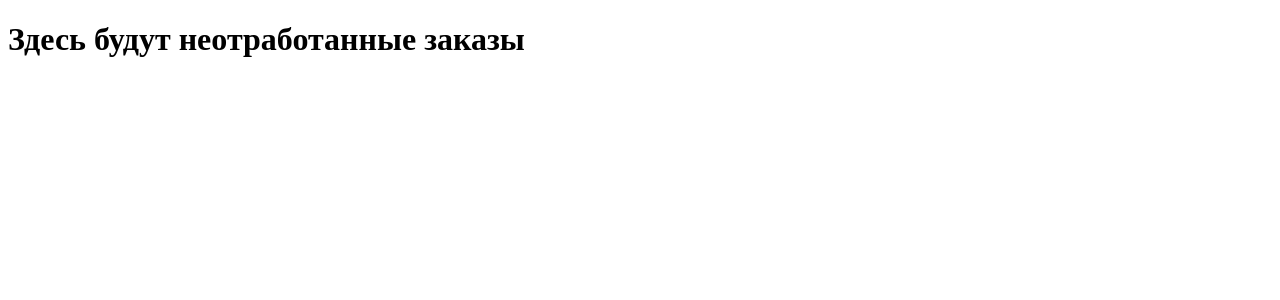
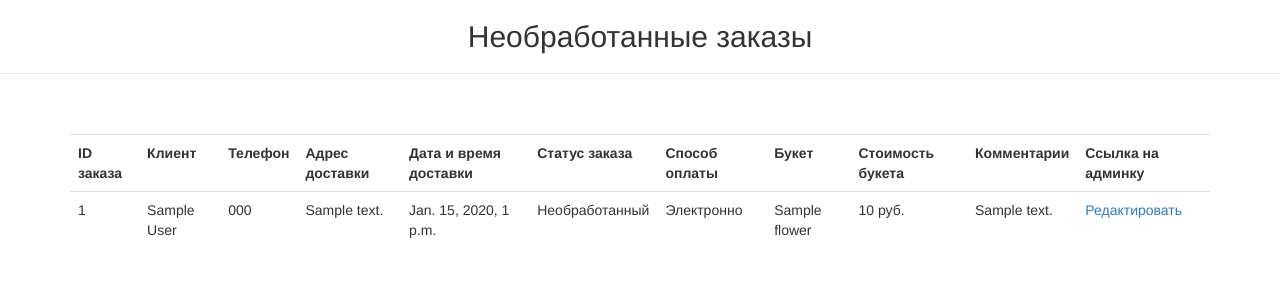
Before and after one commit to MaksAnikeev/Flower_shop_bot, a Django app: page / in a window 1280 px wide. Shown: the top 300 px of the page. Run offline with Django 4.2, Linux system fonts and the light colour scheme; tables that the repository leaves empty hold one stand-in row (values such as "Sample post"); parts of the project's set-up code (start-up, migrations or seed data) failed here and were passed over; some libraries are stand-ins or nearby versions.

Commit message:
Create site page

```diff
--- a/flower_shop/views.py
+++ b/flower_shop/views.py
@@ -5,8 +5,25 @@ from .models import FlowersBunch, CategoryPrice, Reason, Order
 from random import choice
 
 def index_page(request):
-    context = {}
-    return render(request, 'index.html', context)
+    orders = Order.objects.filter(order_status='raw_order')
+    orders_params = [
+                {
+                    'id': order.id,
+                    'firstname': order.firstname,
+                    'lastname': order.lastname,
+                    'phonenumber': order.phonenumber,
+                    'address': order.address,
+                    'delivered_at': order.delivered_at,
+                    'order_status': order.get_order_status_display(),
+                    'payment': order.get_method_payment_display(),
+                    'order_price': order.bunch.price,
+                    'bunch_name': order.bunch.name,
+                    'comment': order.comment,
+                }
+                for order in orders]
+
+    context = {'order_params': orders_params}
+    return render(request, template_name='index.html', context=context)
 
 
 @csrf_exempt
--- a/templates/index.html
+++ b/templates/index.html
@@ -1,9 +1,77 @@
-<!DOCTYPE html>
-<html>
+<!doctype html>{% load static %}
+<html lang="ru">
 <head>
-  <title>Заказы</title>
+  <meta charset="utf-8">
+  <meta name="viewport" content="width=device-width, initial-scale=1, shrink-to-fit=no">
+
+  <link rel="icon" href="{% static 'icon1.png' %}" type="image/x-icon">
+
+  <title>Необработанные заказы</title>
+
+  <link rel="stylesheet" href="https://stackpath.bootstrapcdn.com/bootstrap/3.4.1/css/bootstrap.min.css" integrity="sha384-HSMxcRTRxnN+Bdg0JdbxYKrThecOKuH5zCYotlSAcp1+c8xmyTe9GYg1l9a69psu" crossorigin="anonymous">
 </head>
 <body>
-  <h1>Здесь будут неотработанные заказы</h1>
+  <center>
+    <h2>Необработанные заказы</h2>
+  </center>
+
+  <style type="text/css">
+  details {
+  font: 12px "Open Sans", Calibri, sans-serif;
+  width: 200px;
+  }
+
+  details > summary {
+    padding: 2px 6px;
+    width: 15em;
+    background-color: #ddd;
+    border: none;
+    box-shadow: 3px 3px 4px black;
+    cursor: pointer;
+    list-style: none;
+  }
+  </style>
+
+
+  <hr/>
+  <br/>
+  <br/>
+  <div class="container">
+   <table class="table table-responsive">
+    <tr>
+      <th>ID заказа</th>
+      <th>Клиент</th>
+      <th>Телефон</th>
+      <th>Адрес доставки</th>
+      <th>Дата и время доставки</th>
+      <th>Статус заказа</th>
+      <th>Способ оплаты</th>
+      <th>Букет</th>
+      <th>Стоимость букета</th>
+      <th>Комментарии</th>
+      <th>Ссылка на админку</th>
+
+    </tr>
+
+    {% for item in order_params %}
+      <tr>
+        <td>{{item.id}}</td>
+        <td>{{item.firstname}} {{item.lastname}}</td>
+        <td>{{item.phonenumber}}</td>
+        <td>{{item.address}}</td>
+        <td>{{item.delivered_at}}</td>
+        <td>{{item.order_status}}</td>
+        <td>{{item.payment}}</td>
+        <td>{{item.bunch_name}}</td>
+        <td>{{item.order_price}} руб.</td>
+        <td>{{item.comment}}</td>
+        <td><a href="{% url 'admin:flower_shop_order_change' object_id=item.id %}?next={{ request.get_full_path|urlencode }}">
+          Редактировать</a></td>
+      </tr>
+    {% endfor %}
+   </table>
+  </div>
+  <script src="https://cdnjs.cloudflare.com/ajax/libs/jquery/3.5.1/jquery.min.js" integrity="sha512-bLT0Qm9VnAYZDflyKcBaQ2gg0hSYNQrJ8RilYldYQ1FxQYoCLtUjuuRuZo+fjqhx/qtq/1itJ0C2ejDxltZVFg==" crossorigin="anonymous"></script>
+  <script src="https://stackpath.bootstrapcdn.com/bootstrap/3.4.1/js/bootstrap.min.js" integrity="sha384-aJ21OjlMXNL5UyIl/XNwTMqvzeRMZH2w8c5cRVpzpU8Y5bApTppSuUkhZXN0VxHd" crossorigin="anonymous"></script>
 </body>
 </html>
```
Also changed, not shown: flower_shop/admin.py (+18 -1 lines), static/icon1.png (added).
